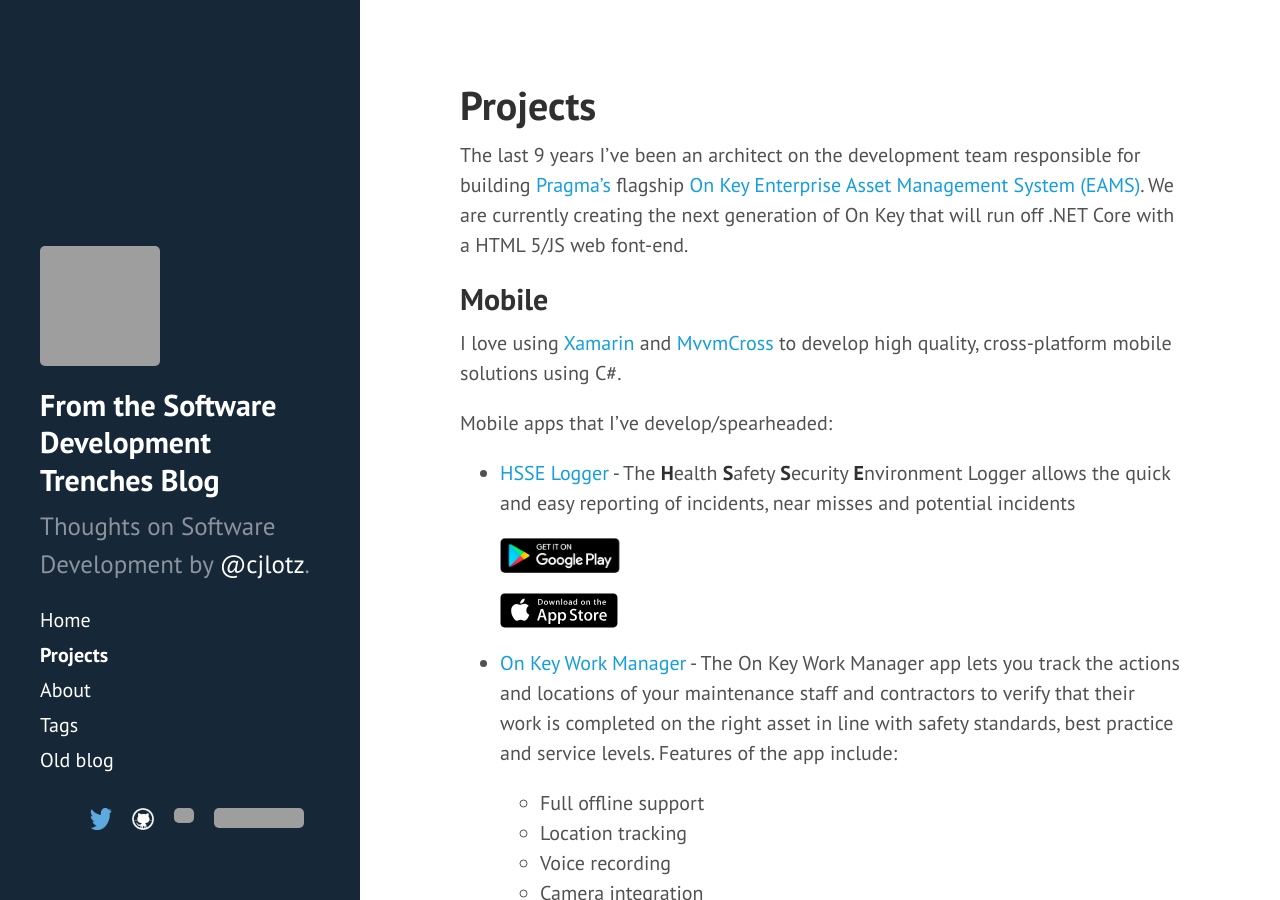
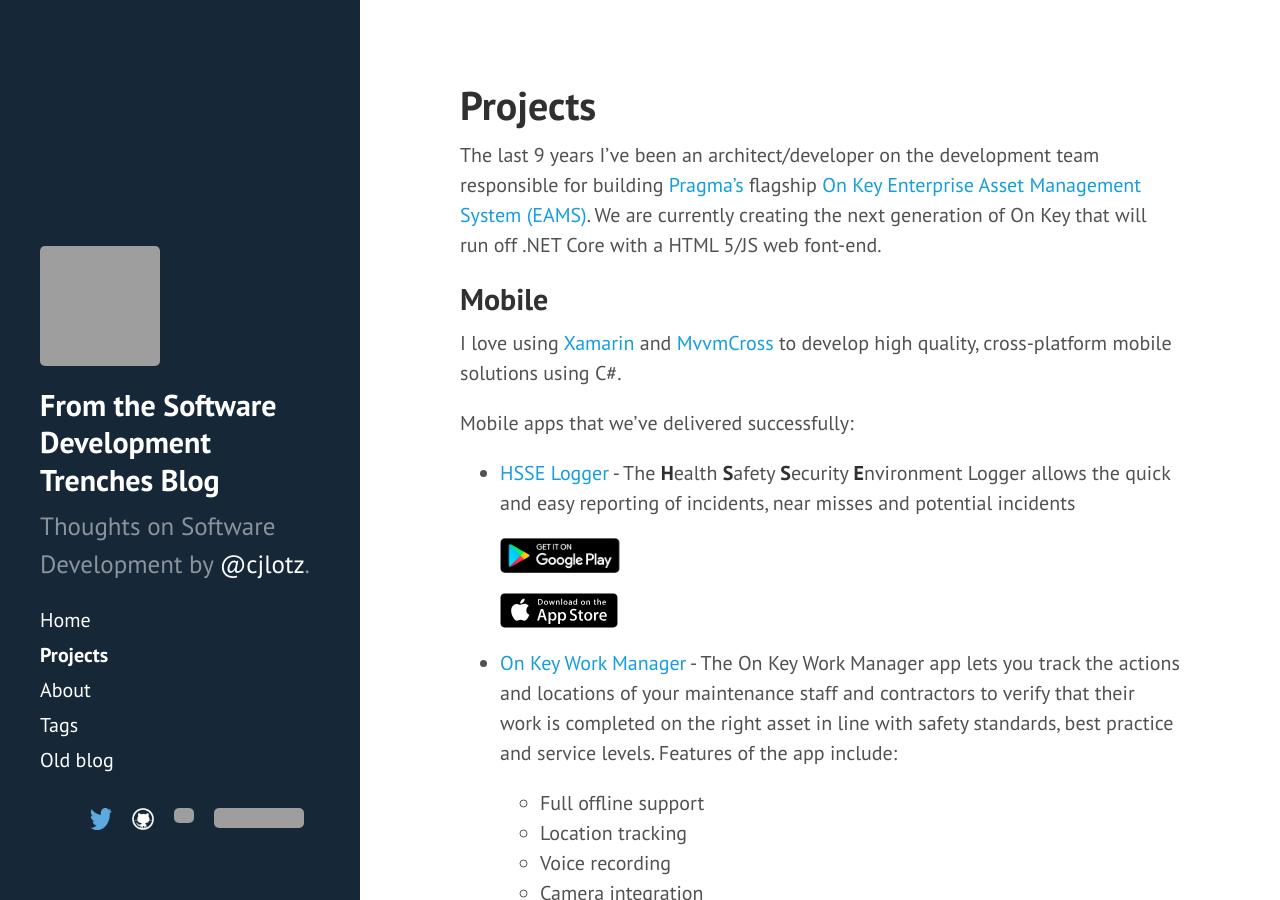
Before and after one commit to cjlotz/cjlotz.github.io, a Jekyll site: the page built from Projects.md, in a window 1280 px wide and 900 px high. Built offline with Jekyll 4.4.1, drawn with Linux system fonts in a browser that asks for light colours; comment, search, counter and statistics services are not loaded; grey boxes are pictures that could not be loaded.

Commit message:
fix some spelling mistakes

```diff
--- a/Projects.md
+++ b/Projects.md
@@ -4,13 +4,13 @@ title: Projects
 categories: [projects]
 ---
 
-The last 9 years I've been an architect on the development team responsible for building [Pragma's](http://www.pragmaworld.net) flagship [On Key Enterprise Asset Management System (EAMS)](http://www.on-key.com/).  We are currently creating the next generation of On Key that will run off .NET Core with a HTML 5/JS web font-end.
+The last 9 years I've been an architect/developer on the development team responsible for building [Pragma's](http://www.pragmaworld.net) flagship [On Key Enterprise Asset Management System (EAMS)](http://www.on-key.com/).  We are currently creating the next generation of On Key that will run off .NET Core with a HTML 5/JS web font-end.
 
 ## Mobile
 
 I love using [Xamarin](https://xamarin.com) and [MvvmCross](https://mvvmcross.com/) to develop high quality, cross-platform mobile solutions using C#.
 
-Mobile apps that I've develop/spearheaded:
+Mobile apps that we've delivered successfully:
 * [HSSE Logger](https://hsse.pragmaworld.net/) - The **H**ealth **S**afety **S**ecurity **E**nvironment Logger allows the quick and easy reporting of incidents, near misses and potential incidents
 
    [![Get it on Google Play](/public/images/google-play-badge.png){:height="35px"}](https://play.google.com/store/apps/details?id=com.pragmaholdings.hsselogger)[![Download on the App Store](/public/images/appstore-badge.svg){:height="35px"}](https://itunes.apple.com/us/app/hsse-logger/id1130801709)
@@ -29,7 +29,6 @@ Mobile apps that I've develop/spearheaded:
 
   [![Get it on Google Play](/public/images/google-play-badge.png){:height="35px"}](https://play.google.com/store/apps/details?id=com.pragmaproducts.workmanager)[![Download on the App Store](/public/images/appstore-badge.svg){:height="35px"}](https://itunes.apple.com/us/app/on-key-work-manager/id1223460234)
 
-
 NuGet packages that I am maintaining:
 
 * [Messaging Plugin](https://github.com/cjlotz/Xamarin.Plugins) - Xamarin plugin that makes it possible to make a phone call, send a sms or send an e-mail using the default messaging applications on the different mobile platforms.
```
Also changed, not shown: about.md (+1 -1 lines).
